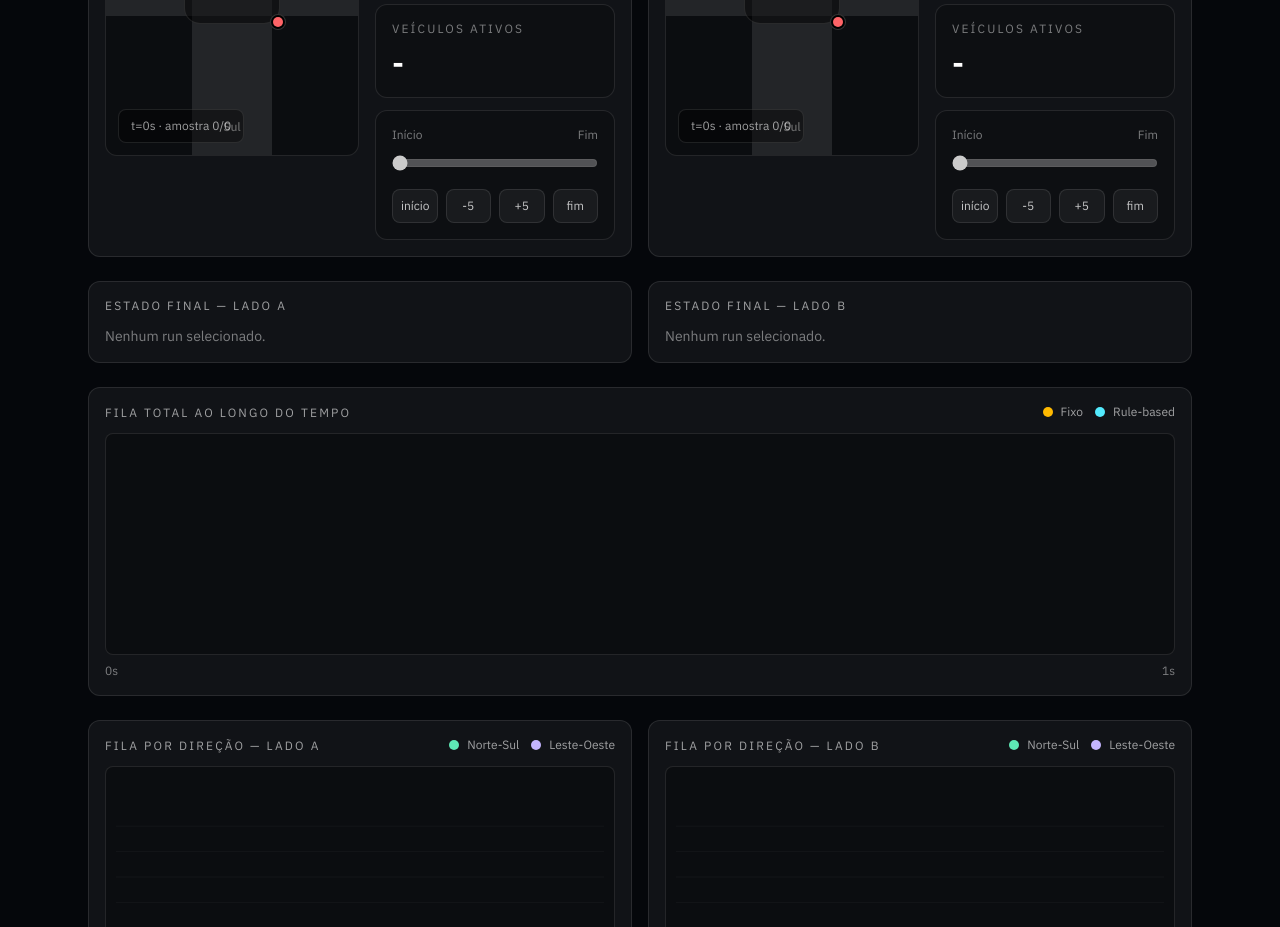
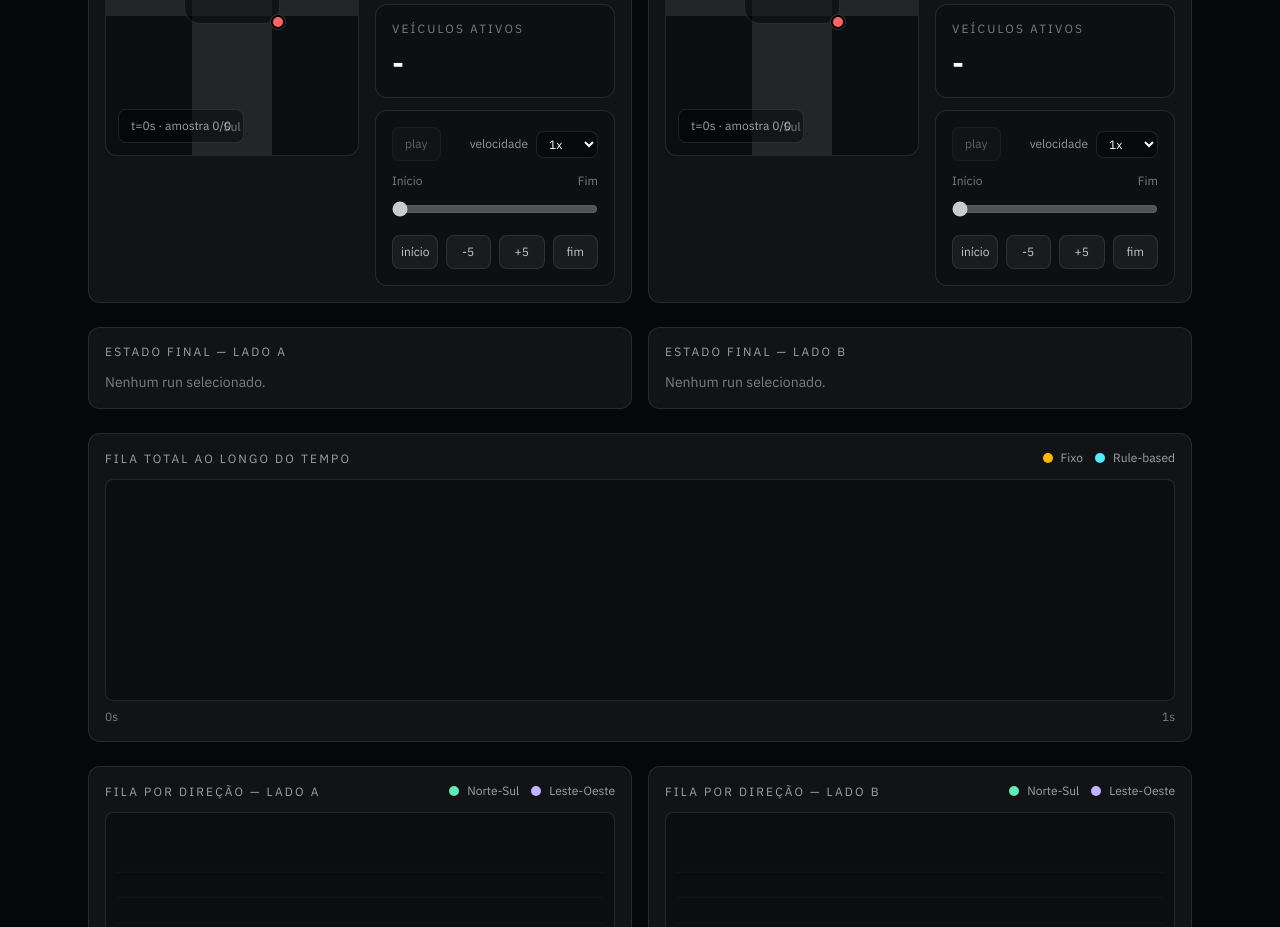
Before and after one commit to leandrolombaldo/traffic-lab, a Next.js app in the folder apps/web/: page / in a window 1280 px wide. Shown: the part 1200-2127 px from the top of the page. Built offline with nearby package versions, Linux system fonts and the light colour scheme.

Commit message:
feat: add autoplay controls to intersection replay

```diff
--- a/apps/web/src/components/IntersectionReplay.tsx
+++ b/apps/web/src/components/IntersectionReplay.tsx
@@ -1,6 +1,6 @@
 "use client"
 
-import { useMemo, useState } from "react"
+import { useEffect, useMemo, useState } from "react"
 
 import type { Run, TimeSeriesPoint } from "@/lib/runTypes"
 import { strategyLabel } from "@/lib/strategy"
@@ -27,6 +27,8 @@ function clampIndex(index: number, points: TimeSeriesPoint[]) {
 export function IntersectionReplay(props: { title: string; run: Run | null }) {
   const points = useMemo(() => props.run?.timeseries ?? [], [props.run])
   const [index, setIndex] = useState(0)
+  const [isPlaying, setIsPlaying] = useState(false)
+  const [speed, setSpeed] = useState(1)
 
   const currentIndex = clampIndex(index, points)
   const point = points[currentIndex]
@@ -36,16 +38,49 @@ export function IntersectionReplay(props: { title: string; run: Run | null }) {
   const isNsActive = point?.trafficLightPhase?.startsWith("0") || point?.trafficLightPhase?.startsWith("1")
   const isEwActive = point?.trafficLightPhase?.startsWith("2") || point?.trafficLightPhase?.startsWith("3")
 
+  useEffect(() => {
+    setIndex(0)
+    setIsPlaying(false)
+  }, [props.run?.meta.id])
+
+  useEffect(() => {
+    if (!isPlaying || points.length < 2) return
+
+    const intervalMs = Math.max(80, 500 / speed)
+    const interval = window.setInterval(() => {
+      setIndex((value) => {
+        if (value >= points.length - 1) {
+          window.clearInterval(interval)
+          setIsPlaying(false)
+          return points.length - 1
+        }
+        return value + 1
+      })
+    }, intervalMs)
+
+    return () => window.clearInterval(interval)
+  }, [isPlaying, points.length, speed])
+
   function step(delta: number) {
     setIndex((value) => clampIndex(value + delta, points))
   }
 
   function reset() {
     setIndex(0)
+    setIsPlaying(false)
   }
 
   function toEnd() {
     setIndex(points.length ? points.length - 1 : 0)
+    setIsPlaying(false)
+  }
+
+  function togglePlay() {
+    if (!points.length) return
+    if (currentIndex >= points.length - 1) {
+      setIndex(0)
+    }
+    setIsPlaying((value) => !value)
   }
 
   return (
@@ -129,6 +164,25 @@ export function IntersectionReplay(props: { title: string; run: Run | null }) {
           </div>
 
           <div className="rounded-xl border border-white/10 bg-black/20 p-4">
+            <div className="mb-3 flex items-center justify-between gap-2">
+              <button type="button" onClick={togglePlay} disabled={!points.length} className="rounded-lg border border-white/10 bg-white/5 px-3 py-2 text-xs text-white/80 hover:bg-white/10 disabled:cursor-not-allowed disabled:opacity-40">
+                {isPlaying ? "pausar" : "play"}
+              </button>
+              <label className="flex items-center gap-2 text-xs text-white/55">
+                velocidade
+                <select
+                  value={speed}
+                  onChange={(event) => setSpeed(Number(event.target.value))}
+                  className="rounded-lg border border-white/10 bg-black/40 px-2 py-1 text-white outline-none"
+                >
+                  <option value={0.5}>0.5x</option>
+                  <option value={1}>1x</option>
+                  <option value={2}>2x</option>
+                  <option value={4}>4x</option>
+                </select>
+              </label>
+            </div>
+
             <div className="flex items-center justify-between gap-3 text-xs text-white/45">
               <span>Início</span>
               <span>Fim</span>
@@ -138,7 +192,10 @@ export function IntersectionReplay(props: { title: string; run: Run | null }) {
               min={0}
               max={Math.max(0, points.length - 1)}
               value={currentIndex}
-              onChange={(event) => setIndex(Number(event.target.value))}
+              onChange={(event) => {
+                setIsPlaying(false)
+                setIndex(Number(event.target.value))
+              }}
               className="mt-3 w-full"
               disabled={!points.length}
             />
```
